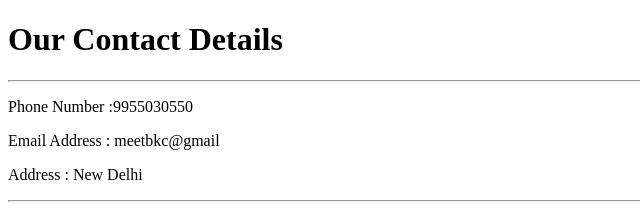
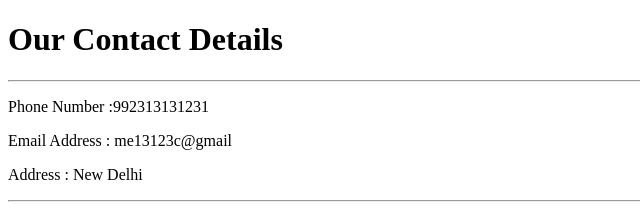
Before and after one commit to meet-bipin/cv, a plain HTML site: page contact.html in a window 1280 px wide. Shown: the top 218 px of the page, 0-640 px from the left. Drawn offline with Linux system fonts and the light colour scheme.

Commit message:
Update contact.html

```diff
--- a/contact.html
+++ b/contact.html
@@ -7,8 +7,8 @@
   <body>
     <h1> Our Contact Details</h1>
     <hr>
-    <p>Phone Number :9955030550 </p>
-      <p>  Email Address : meetbkc@gmail</p>
+    <p>Phone Number :992313131231 </p>
+      <p>  Email Address : me13123c@gmail</p>
       <p> Address : New Delhi</p>
     </p>
 <hr>
```
